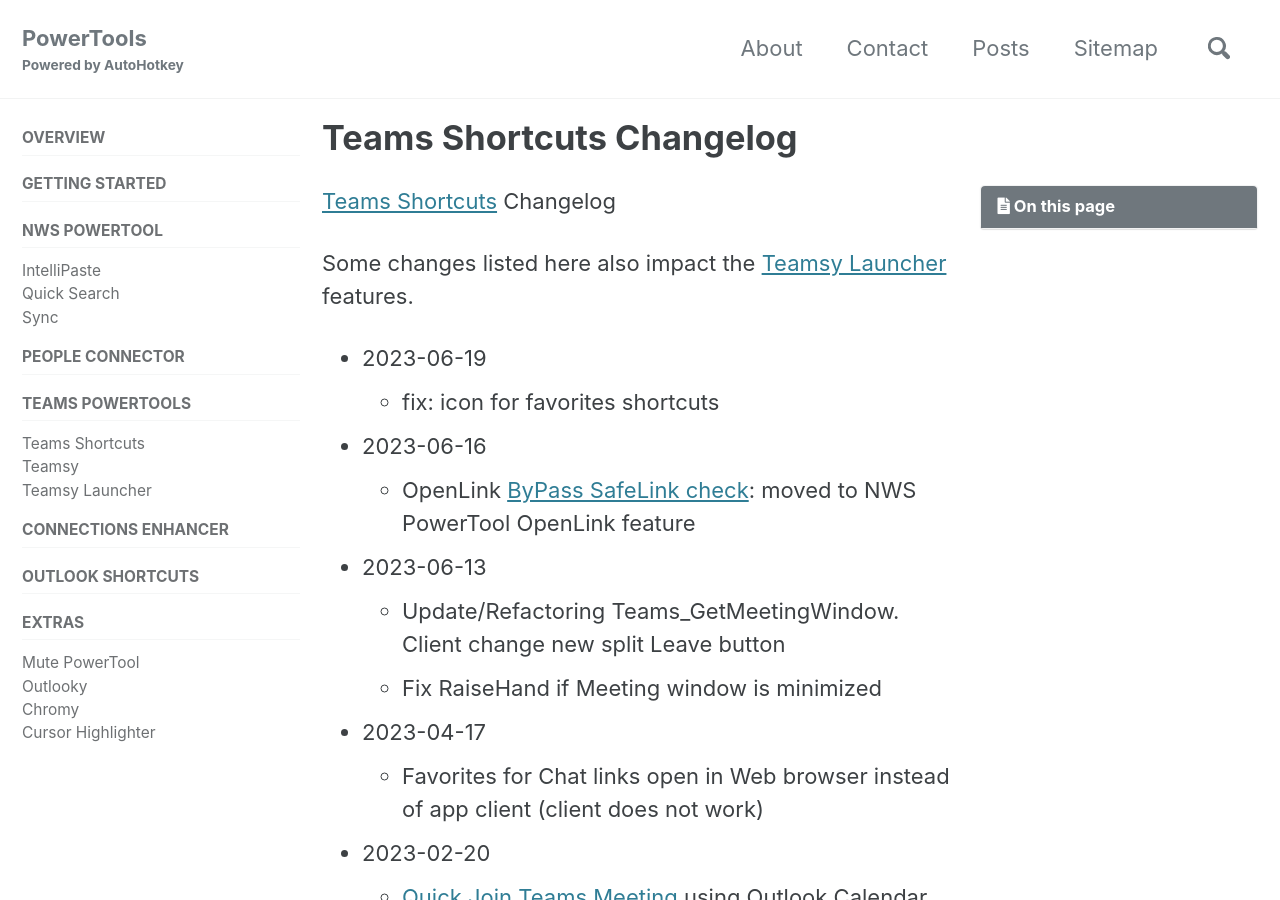
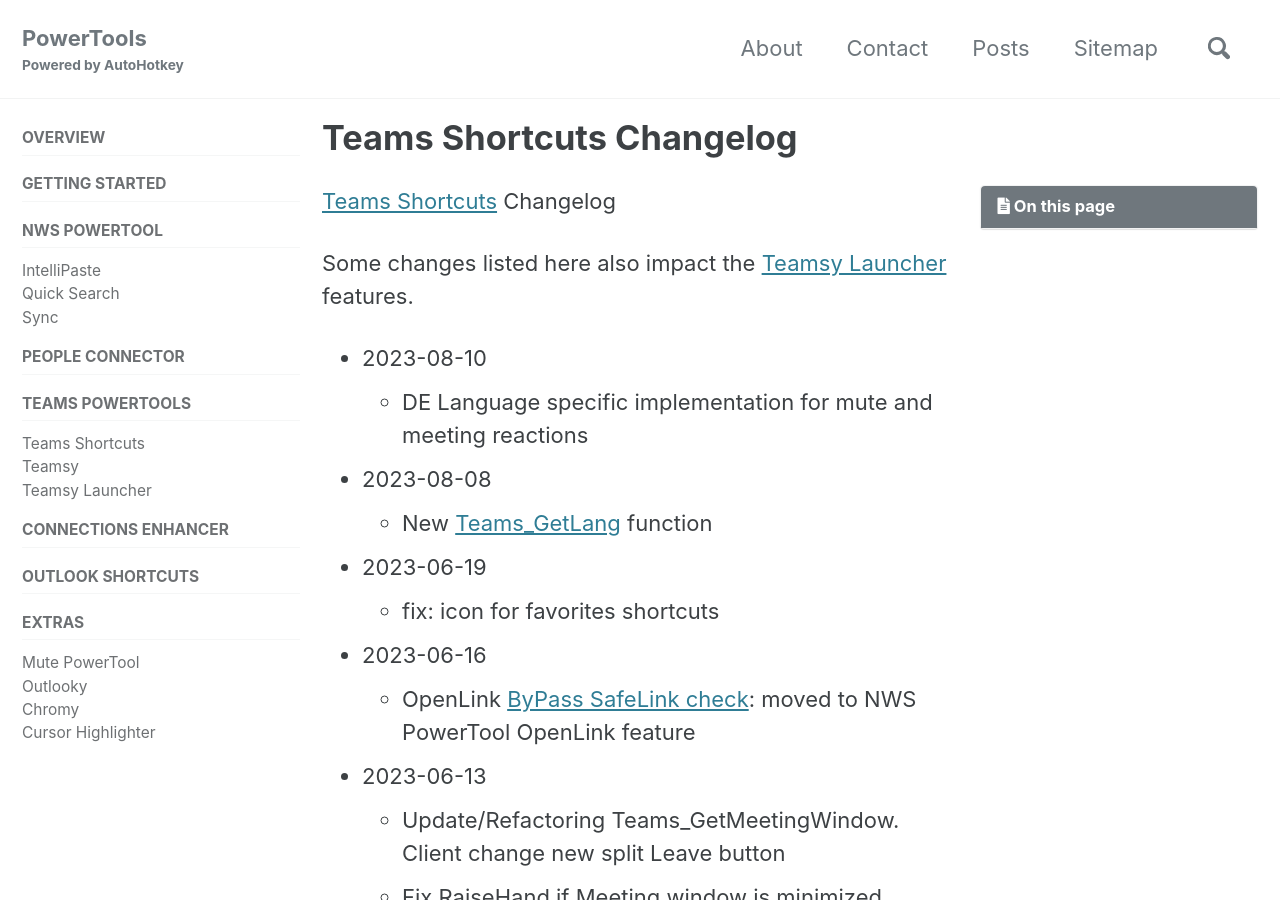
Before and after one commit to tdalon/ahk, a Jekyll site: the page built from docs/_pages/Teams-Shortcuts-Changelog.md, in a window 1280 px wide and 900 px high. Built offline with Jekyll 4.4.1, drawn with Linux system fonts in a browser that asks for light colours; cached includes are drawn as plain includes; comment, search, counter and statistics services are not loaded.

Commit message:
Update Teams-Shortcuts-Changelog.md

```diff
--- a/docs/_pages/Teams-Shortcuts-Changelog.md
+++ b/docs/_pages/Teams-Shortcuts-Changelog.md
@@ -8,6 +8,10 @@ excerpt: "Release notes for Teams Shortcuts PowerTool."
 
 Some changes listed here also impact the [Teamsy Launcher](Teamsy-Launcher) features.
 
+* 2023-08-10
+  * DE Language specific implementation for mute and meeting reactions
+* 2023-08-08
+  * New [Teams_GetLang](https://tdalon.blogspot.com/2023/08/teams-get-client-lang.html) function
 * 2023-06-19
   * fix: icon for favorites shortcuts
 * 2023-06-16
```
